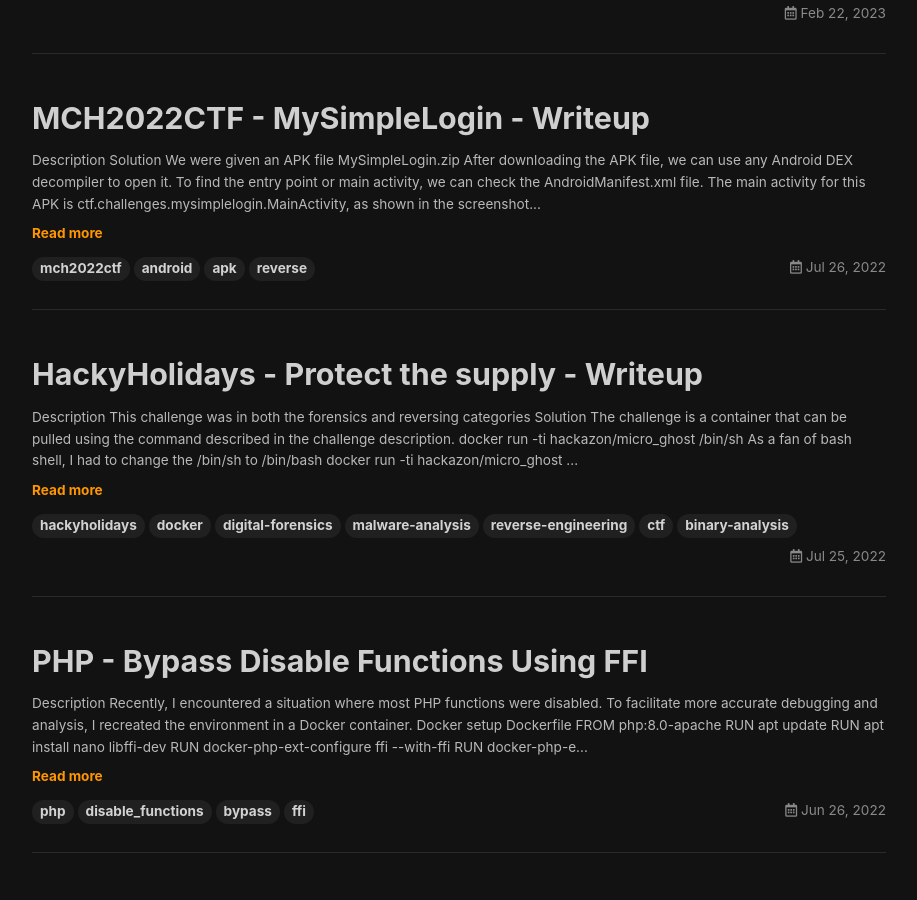
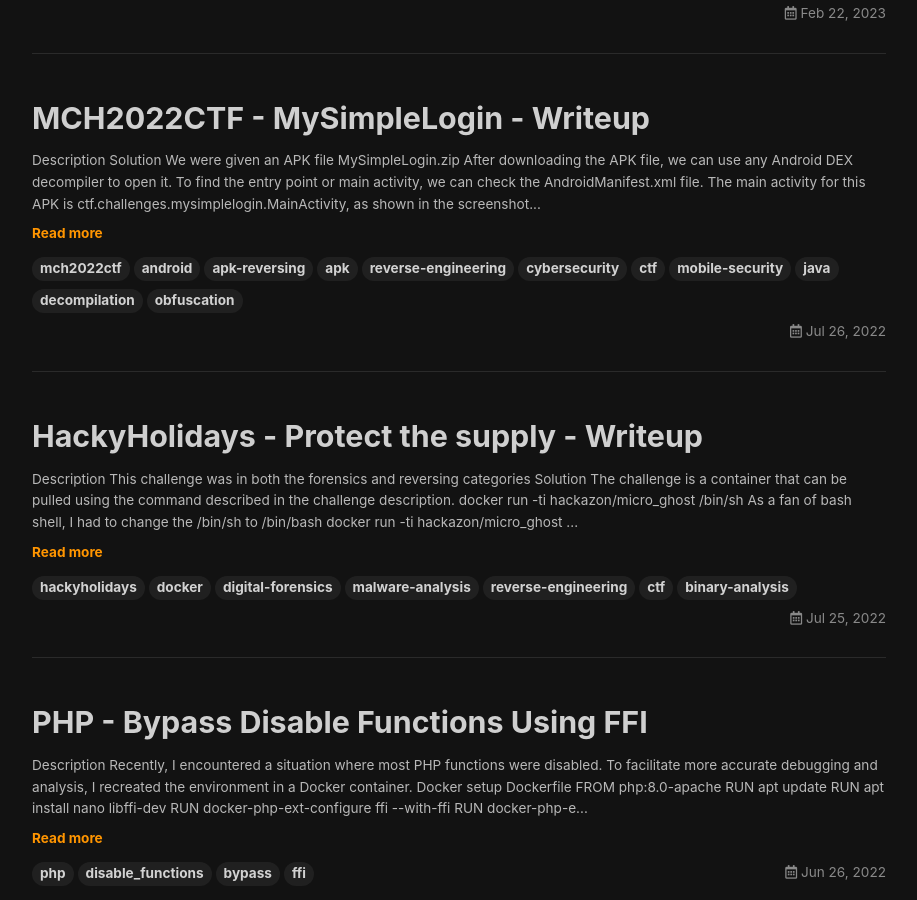
Before and after one commit to ab2pentest/ab2.github.io, a Jekyll site: the page built from index.html, in a window 1280 px wide and 900 px high, scrolled down 666 px. Shown: the whole window, without its empty margins (181-1098 px from the left). Built offline with Jekyll 4.4.1, drawn with Linux system fonts in a browser that asks for light colours; nearby versions of some CDN libraries; the list of posts is cut into pages by our own code.

Commit message:
Update 2022-07-26-MCH2022CTF-MySimpleLogin.md

```diff
--- a/_posts/2022-07-26-MCH2022CTF-MySimpleLogin.md
+++ b/_posts/2022-07-26-MCH2022CTF-MySimpleLogin.md
@@ -1,6 +1,6 @@
 ---
 title: MCH2022CTF - MySimpleLogin - Writeup
-tags: mch2022ctf android apk reverse
+tags: mch2022ctf android apk-reversing apk reverse-engineering cybersecurity ctf mobile-security java decompilation obfuscation
 ---
 
 # Description
```
